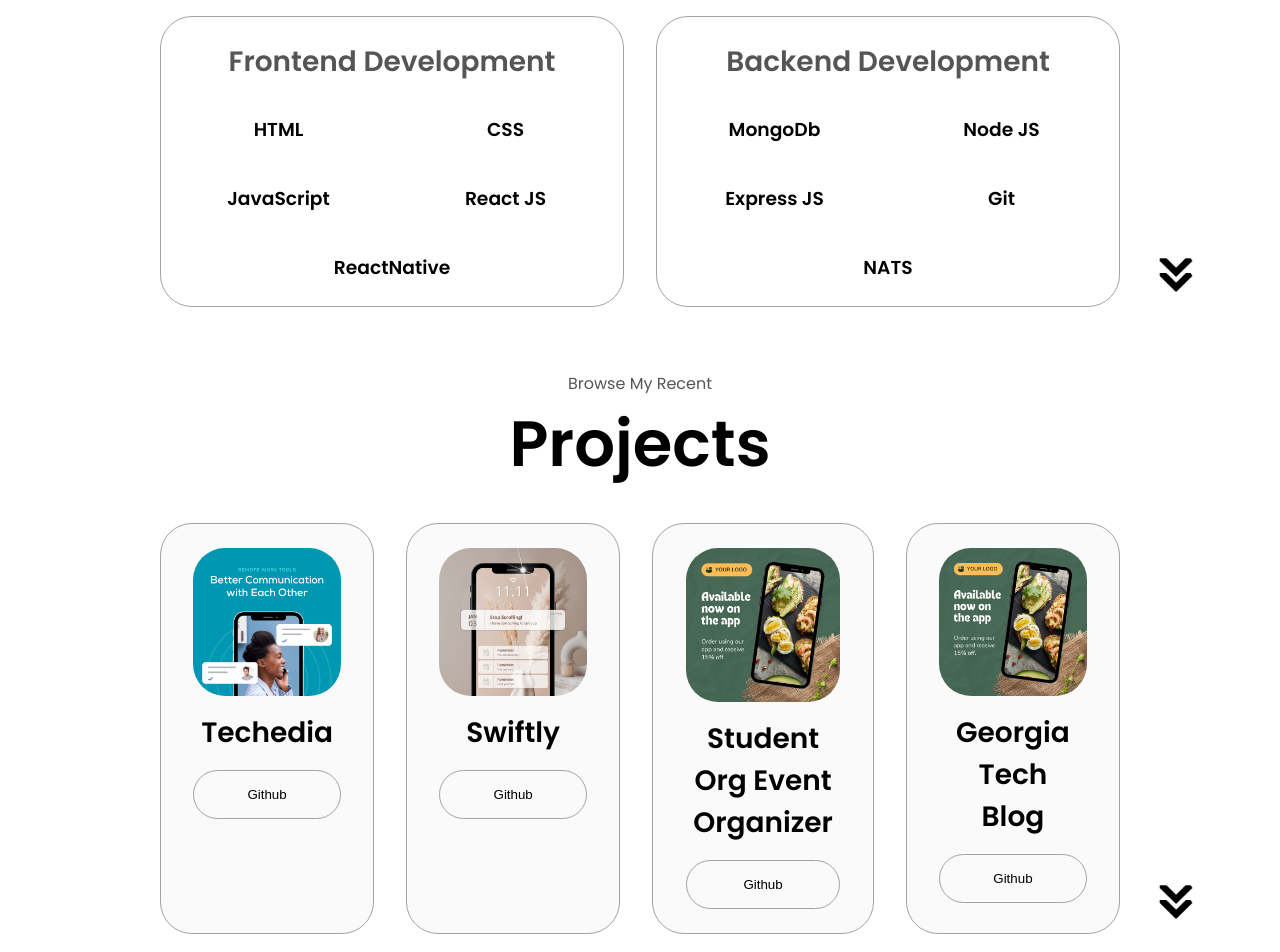
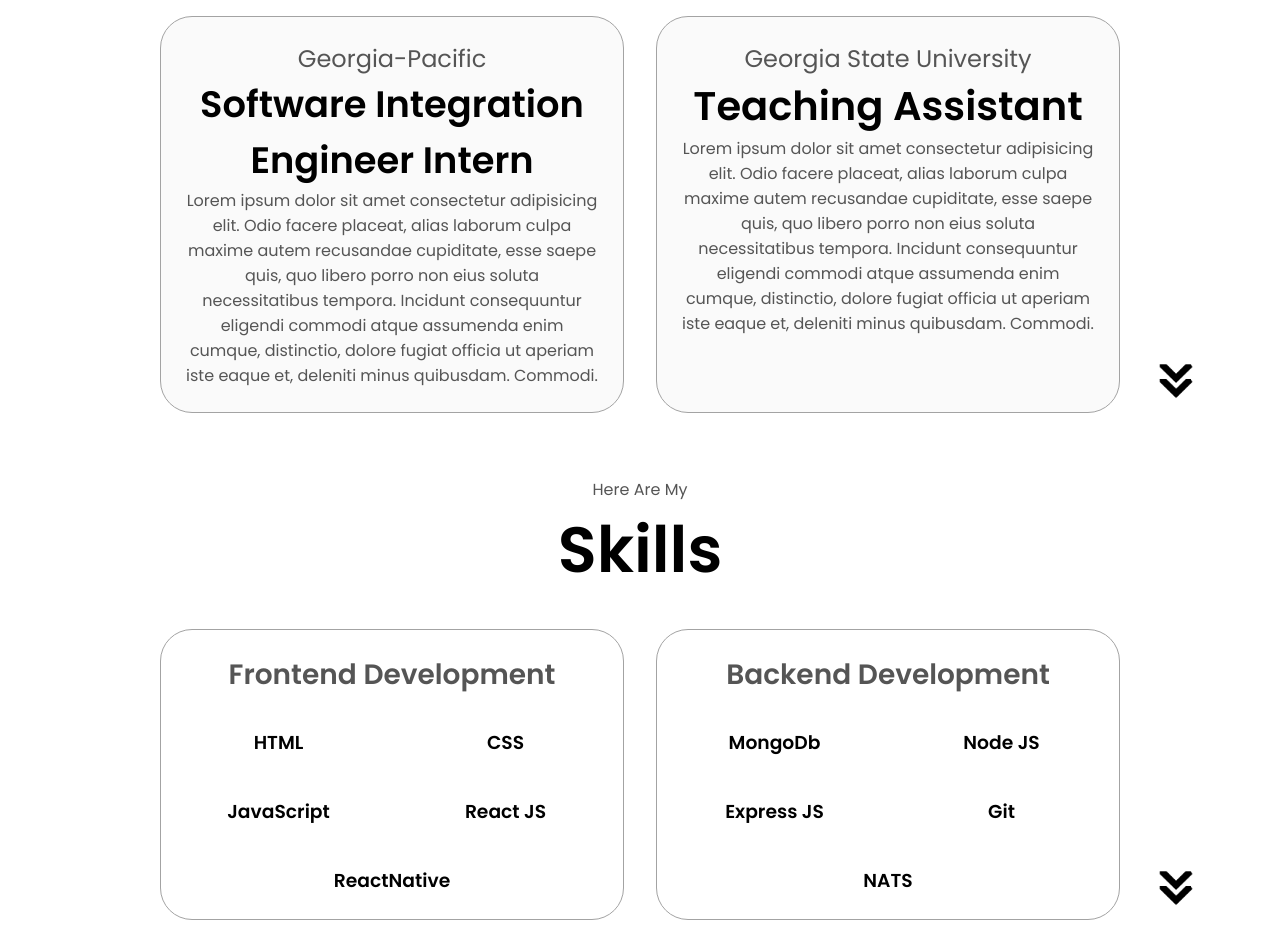
Before and after one commit to Umar-Manzoor/Portfolio, a React (Create React App) app: page / in a window 1280 px wide. Shown: the part 1040-1992 px from the top of the page. Built offline with nearby package versions, Linux system fonts and the light colour scheme.

Commit message:
added experience section formatting

```diff
--- a/src/App.js
+++ b/src/App.js
@@ -2,6 +2,7 @@ import Nav from "./Nav";
 import Profile from "./sections/Profile";
 import About from "./sections/About";
 import Experience from "./sections/Experience";
+import Skills from "./sections/Skills";
 import Projects from "./sections/Projects";
 import Contact from "./sections/Contact";
 import Footer from "./Footer";
@@ -12,6 +13,7 @@ function App() {
       <Nav/>
       <Profile/>
       <Experience/>
+      <Skills/>
       <Projects/>
       <About/>
       <Contact/>
--- a/src/Nav.js
+++ b/src/Nav.js
@@ -7,6 +7,7 @@ const Nav = () => {
             <div>
                 <ul className="nav-links">
                     <li><a href="#experience">Experience</a></li>
+                    <li><a href="#skills">Skills</a></li>
                     <li><a href="#projects">Projects</a></li>
                     <li><a href="#about">About</a></li>
                     <li><a href="#contact">Contact</a></li>
--- a/src/index.css
+++ b/src/index.css
@@ -324,6 +324,11 @@ section {
   font-size: 1.3rem;
 }
 
+.section__text__p4 {
+  text-align: center;
+  font-size: 1.5rem;
+}
+
 .title {
   font-size: 4rem;
   text-align: center;
@@ -454,7 +459,7 @@ section {
 
 .details-container {
   padding: 1.5rem;
-  flex: 1;
+  flex: 1 0 calc(33.33% - 10px);
   background: white;
   border-radius: 2rem;
   border: rgb(53, 53, 53) 0.1rem solid;
@@ -477,6 +482,16 @@ section {
 /* EXPERIENCE SECTION */
 
 #experience {
+  position: relative;
+  height: 100%;
+}
+
+.experience-title {
+  font-size: 2.3rem;
+  text-align: center;
+}
+
+#skills {
   position: relative;
   height: 100%;
 }
@@ -527,6 +542,11 @@ article .icon {
   justify-content: center;
   flex-direction: column;
   flex-wrap: wrap;
+}
+
+.text-container-projects {
+  margin-bottom: 2rem;
+  text-align: justify;
 }
 
 .project-containers {
--- a/src/sections/Experience.js
+++ b/src/sections/Experience.js
@@ -3,77 +3,39 @@ const Experience = () => {
         <section id="experience">
             <p className="section__text__p1">Explore My</p>
             <h1 className="title">Experience</h1>
-            <div className="experience-details-container">
-                <div className="about-containers">
-                <div className="details-container">
-                    <h2 className="experience-sub-title">Frontend Development</h2>
-                    <div className="article-container">
-                        <article>
-                            <div>
-                                <h3>HTML</h3>
+            <div className="projects-details-container">
+                <div className="project-containers">
+                    <div className="details-container color-container">
+                        <div className="about-containers-title">
+                            <p className="section__text__p4">Georgia-Pacific</p>
+                            <h1 className="experience-title">Software Integration Engineer Intern</h1>
+                            <div className="text-container">
+                                <p>Lorem ipsum dolor sit amet consectetur adipisicing elit. Odio facere placeat, alias laborum culpa maxime autem recusandae cupiditate, esse saepe quis, quo libero porro non eius soluta necessitatibus tempora. Incidunt consequuntur eligendi commodi atque assumenda enim cumque, distinctio, dolore fugiat officia ut aperiam iste eaque et, deleniti minus quibusdam. Commodi.</p>
                             </div>
-                        </article>
-                        <article>
-                            <div>
-                                <h3>CSS</h3>
-                            </div>
-                        </article>
-                        <article>
-                            <div>
-                                <h3>JavaScript</h3>
-                            </div>
-                        </article>
-                        <article>
-                            <div>
-                                <h3>React JS</h3>
-                            </div>
-                        </article>
-                        <article>
-                            <div>
-                                <h3>ReactNative</h3>
-                            </div>
-                        </article>
                         </div>
                     </div>
-                        <div className="details-container">
-                            <h2 className="experience-sub-title">Backend Development</h2>
-                            <div className="article-container">
-                            <article>
-                                <div>
-                                    <h3>MongoDb</h3>
-                                </div>
-                            </article>
-                            <article>
-                                <div>
-                                    <h3>Node JS</h3>
-                                </div>
-                            </article>
-                            <article>
-                                <div>
-                                    <h3>Express JS</h3>
-                                </div>
-                            </article>
-                            <article>
-                                <div>
-                                    <h3>Git</h3>
-                                </div>
-                            </article>
-                            <article>
-                                <div>
-                                    <h3>NATS</h3>
-                                </div>
-                            </article>
+                    <div className="details-container color-container">
+                        <div className="about-containers-title">
+                            <p className="section__text__p4">Georgia State University</p>
+                            <h1 className="about-title">Teaching Assistant</h1>
+                            <div className="text-container">
+                                <p>Lorem ipsum dolor sit amet consectetur adipisicing elit. Odio facere placeat, alias laborum culpa maxime autem recusandae cupiditate, esse saepe quis, quo libero porro non eius soluta necessitatibus tempora. Incidunt consequuntur eligendi commodi atque assumenda enim cumque, distinctio, dolore fugiat officia ut aperiam iste eaque et, deleniti minus quibusdam. Commodi.</p>
                             </div>
                         </div>
-                        </div>
                     </div>
-                    <img
-                        src={require("../assets/arrow.png")}
-                        alt="Arrow icon"
-                        className="icon arrow"
-                        onClick={() => window.location.assign('./#projects')}
-                    />
-                    </section>
+                </div>
+
+
+
+
+            </div>
+            <img
+                src={require("../assets/arrow.png")}
+                alt="Arrow icon"
+                className="icon arrow"
+                onClick={() => window.location.assign('./#skills')}
+            />
+        </section>
     )
 }
 
--- a/src/sections/Projects.js
+++ b/src/sections/Projects.js
@@ -6,14 +6,10 @@ const Projects = () => {
             <div className="projects-details-container">
                 <div className="project-containers">
                     <div className="details-container color-container">
-                    <div className="article-container">
-                    <img
-                        src={require("../assets/project-1.png")}
-                        alt="Project 1"
-                        className="project-img"
-                    />
+                        <h2 className="experience-sub-title project-title">Techedia</h2>
+                        <div className="text-container-projects">
+                            <p>Lorem ipsum dolor sit amet consectetur adipisicing elit. Odio facere placeat, alias laborum culpa maxime autem recusandae cupiditate, esse saepe quis, quo libero porro non eius soluta necessitatibus tempora. Incidunt consequuntur eligendi commodi atque assumenda enim cumque, distinctio, dolore fugiat officia ut aperiam iste eaque et, deleniti minus quibusdam. Commodi.</p>
                         </div>
-                    <h2 className="experience-sub-title project-title">Techedia</h2>
                         <div className="btn-container">
                         <button
                             className="btn btn-color-2 project-btn"
@@ -24,14 +20,10 @@ const Projects = () => {
                         </div>
                     </div>
                     <div className="details-container color-container">
-                    <div className="article-container">
-                    <img
-                        src={require("../assets/project-2.png")}
-                        alt="Project 2"
-                        className="project-img"
-                    />
+                        <h2 className="experience-sub-title project-title">Swiftly</h2>
+                        <div className="text-container-projects">
+                            <p>Lorem ipsum dolor sit amet consectetur adipisicing elit. Odio facere placeat, alias laborum culpa maxime autem recusandae cupiditate, esse saepe quis, quo libero porro non eius soluta necessitatibus tempora. Incidunt consequuntur eligendi commodi atque assumenda enim cumque, distinctio, dolore fugiat officia ut aperiam iste eaque et, deleniti minus quibusdam. Commodi.</p>
                         </div>
-                    <h2 className="experience-sub-title project-title">Swiftly</h2>
                         <div className="btn-container">
                         <button
                             className="btn btn-color-2 project-btn"
@@ -42,14 +34,10 @@ const Projects = () => {
                         </div>
                     </div>
                     <div className="details-container color-container">
-                    <div className="article-container">
-                    <img
-                        src={require("../assets/project-3.png")}
-                        alt="Project 3"
-                        className="project-img"
-                    />
+                        <h2 className="experience-sub-title project-title">Student Org Event Organizer</h2>
+                        <div className="text-container-projects">
+                            <p>Lorem ipsum dolor sit amet consectetur adipisicing elit. Odio facere placeat, alias laborum culpa maxime autem recusandae cupiditate, esse saepe quis, quo libero porro non eius soluta necessitatibus tempora. Incidunt consequuntur eligendi commodi atque assumenda enim cumque, distinctio, dolore fugiat officia ut aperiam iste eaque et, deleniti minus quibusdam. Commodi.</p>
                         </div>
-                    <h2 className="experience-sub-title project-title">Student Org Event Organizer</h2>
                         <div className="btn-container">
                         <button
                             className="btn btn-color-2 project-btn"
@@ -60,14 +48,38 @@ const Projects = () => {
                         </div>
                     </div>
                     <div className="details-container color-container">
-                    <div className="article-container">
-                    <img
-                        src={require("../assets/project-3.png")}
-                        alt="Project 3"
-                        className="project-img"
-                    />
+                        <h2 className="experience-sub-title project-title">Georgia Tech Blog</h2>
+                        <div className="text-container-projects">
+                            <p>Lorem ipsum dolor sit amet consectetur adipisicing elit. Odio facere placeat, alias laborum culpa maxime autem recusandae cupiditate, esse saepe quis, quo libero porro non eius soluta necessitatibus tempora. Incidunt consequuntur eligendi commodi atque assumenda enim cumque, distinctio, dolore fugiat officia ut aperiam iste eaque et, deleniti minus quibusdam. Commodi.</p>
                         </div>
-                    <h2 className="experience-sub-title project-title">Georgia Tech Blog</h2>
+                        <div className="btn-container">
+                        <button
+                            className="btn btn-color-2 project-btn"
+                            onClick={() => window.location.assign('https://github.com/Umar-Manzoor/Georgia-Tech-Blog')}
+                        >
+                            Github
+                        </button>
+                        </div>
+                    </div>
+                    <div className="details-container color-container">
+                        <h2 className="experience-sub-title project-title">Portfolio</h2>
+                        <div className="text-container-projects">
+                            <p>Lorem ipsum dolor sit amet consectetur adipisicing elit. Odio facere placeat, alias laborum culpa maxime autem recusandae cupiditate, esse saepe quis, quo libero porro non eius soluta necessitatibus tempora. Incidunt consequuntur eligendi commodi atque assumenda enim cumque, distinctio, dolore fugiat officia ut aperiam iste eaque et, deleniti minus quibusdam. Commodi.</p>
+                        </div>
+                        <div className="btn-container">
+                        <button
+                            className="btn btn-color-2 project-btn"
+                            onClick={() => window.location.assign('https://github.com/Umar-Manzoor/Georgia-Tech-Blog')}
+                        >
+                            Github
+                        </button>
+                        </div>
+                    </div>
+                    <div className="details-container color-container">
+                        <h2 className="experience-sub-title project-title">Snake Game</h2>
+                        <div className="text-container-projects">
+                            <p>Lorem ipsum dolor sit amet consectetur adipisicing elit. Odio facere placeat, alias laborum culpa maxime autem recusandae cupiditate, esse saepe quis, quo libero porro non eius soluta necessitatibus tempora. Incidunt consequuntur eligendi commodi atque assumenda enim cumque, distinctio, dolore fugiat officia ut aperiam iste eaque et, deleniti minus quibusdam. Commodi.</p>
+                        </div>
                         <div className="btn-container">
                         <button
                             className="btn btn-color-2 project-btn"
--- /dev/null
+++ b/src/sections/Skills.js
@@ -0,0 +1,80 @@
+const Skills = () => {
+    return (
+        <section id="skills">
+            <p className="section__text__p1">Here Are My</p>
+            <h1 className="title">Skills</h1>
+            <div className="experience-details-container">
+                <div className="about-containers">
+                <div className="details-container">
+                    <h2 className="experience-sub-title">Frontend Development</h2>
+                    <div className="article-container">
+                        <article>
+                            <div>
+                                <h3>HTML</h3>
+                            </div>
+                        </article>
+                        <article>
+                            <div>
+                                <h3>CSS</h3>
+                            </div>
+                        </article>
+                        <article>
+                            <div>
+                                <h3>JavaScript</h3>
+                            </div>
+                        </article>
+                        <article>
+                            <div>
+                                <h3>React JS</h3>
+                            </div>
+                        </article>
+                        <article>
+                            <div>
+                                <h3>ReactNative</h3>
+                            </div>
+                        </article>
+                        </div>
+                    </div>
+                        <div className="details-container">
+                            <h2 className="experience-sub-title">Backend Development</h2>
+                            <div className="article-container">
+                            <article>
+                                <div>
+                                    <h3>MongoDb</h3>
+                                </div>
+                            </article>
+                            <article>
+                                <div>
+                                    <h3>Node JS</h3>
+                                </div>
+                            </article>
+                            <article>
+                                <div>
+                                    <h3>Express JS</h3>
+                                </div>
+                            </article>
+                            <article>
+                                <div>
+                                    <h3>Git</h3>
+                                </div>
+                            </article>
+                            <article>
+                                <div>
+                                    <h3>NATS</h3>
+                                </div>
+                            </article>
+                            </div>
+                        </div>
+                        </div>
+                    </div>
+                    <img
+                        src={require("../assets/arrow.png")}
+                        alt="Arrow icon"
+                        className="icon arrow"
+                        onClick={() => window.location.assign('./#projects')}
+                    />
+                    </section>
+    )
+}
+
+export default Skills
```
Also changed, not shown: public/index.html (+0 -23 lines). Lines whose indentation alone changed are shown as unchanged.
